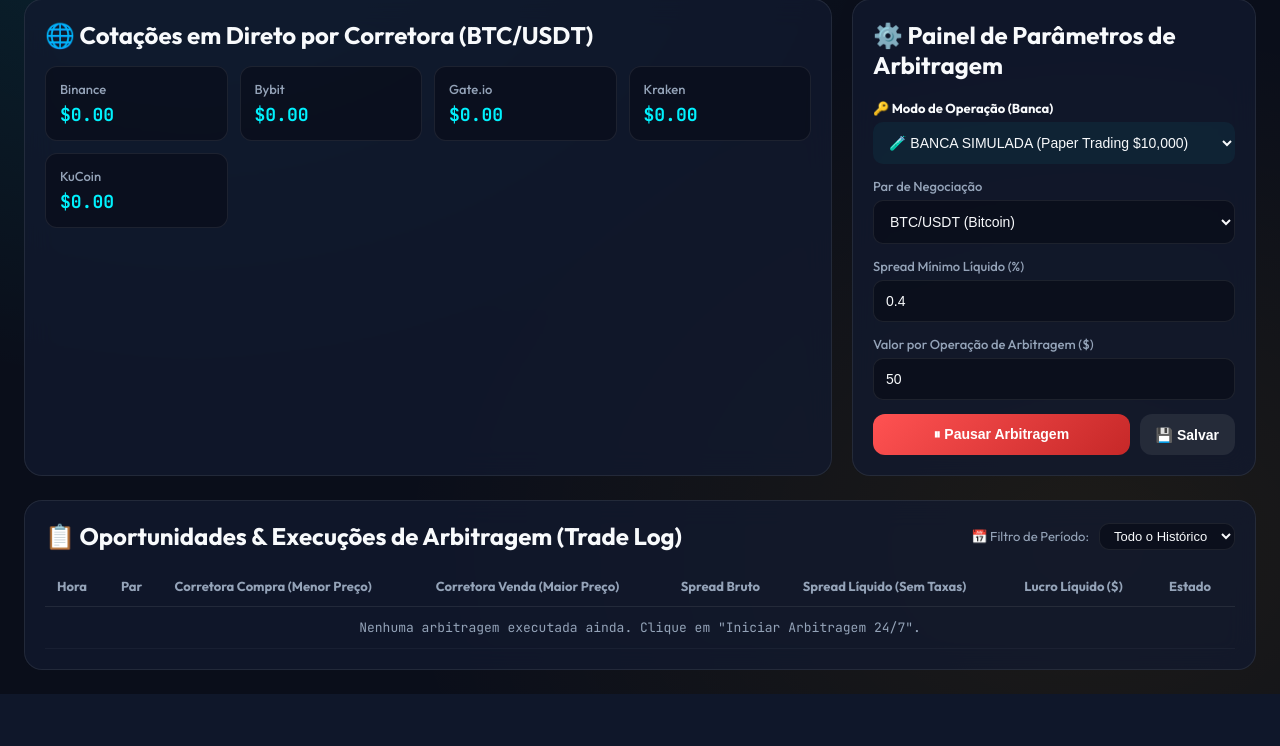
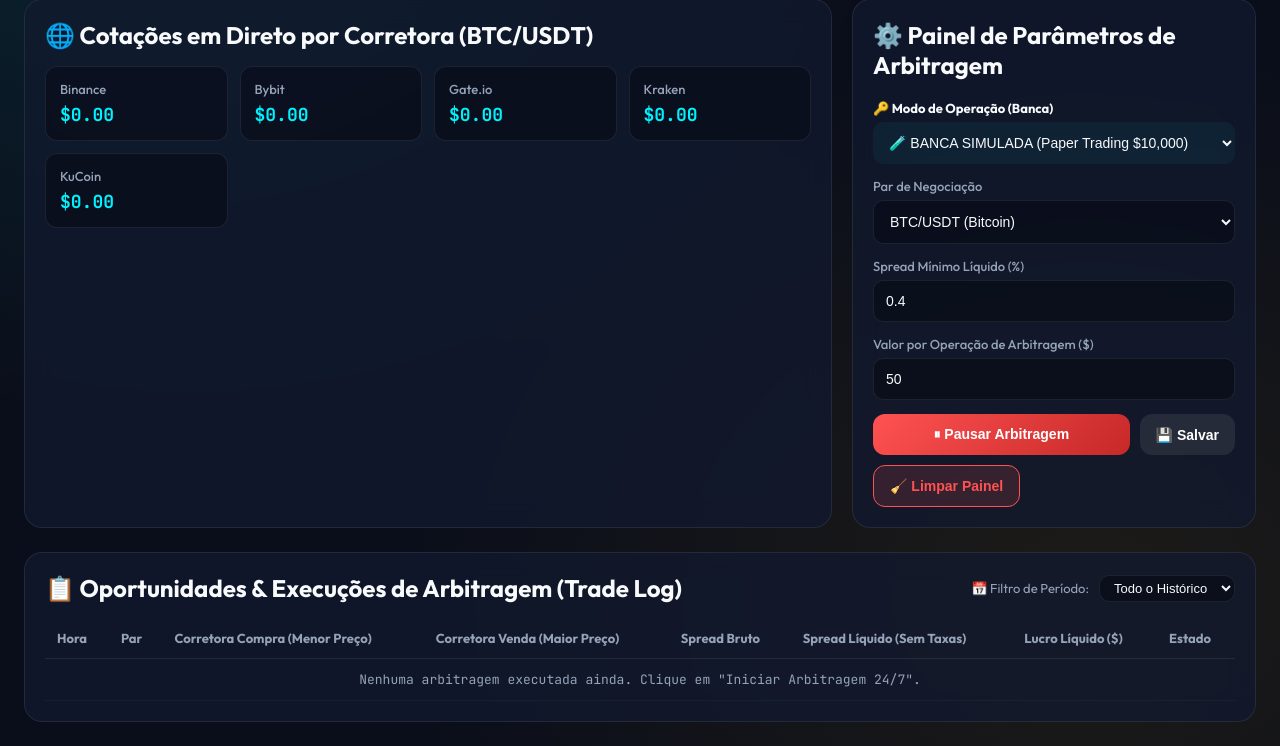
Before and after one commit to 116141/Projetos_Bots, a Flask app: page / in a window 1280 px wide. Shown: the part 281-1027 px from the top of the page. Before the commit the page ends 975 px from the top, so only its background shows below. Run offline with Flask 3, Linux system fonts and the light colour scheme; data that the repository does not hold is empty.

Commit message:
feat: adicionar botao Limpar Painel e forçar reset automatico do historico de simulacao ao ativar a Conta Real com banca Bybit (.43)

```diff
--- a/projects/bot_03_arbitragem_crypto/app.py
+++ b/projects/bot_03_arbitragem_crypto/app.py
@@ -38,9 +38,15 @@ def update_config():
     min_spread = float(data.get('min_spread', 0.4))
     trade_amount = float(data.get('trade_amount', 1000.0))
     trading_mode = data.get('trading_mode', 'SIMULATION')
+    reset_now = bool(data.get('reset_now', False))
 
-    bot.update_config(symbol, min_spread, trade_amount, trading_mode)
+    bot.update_config(symbol, min_spread, trade_amount, trading_mode, reset_now=reset_now)
     return jsonify({"status": "updated", "config": data})
+
+@app.route('/api/reset', methods=['POST'])
+def reset_stats():
+    bot.reset_stats()
+    return jsonify({"status": "reset", "is_running": bot.is_running})
 
 if __name__ == '__main__':
     port = int(os.environ.get('PORT', 5002))
--- a/projects/bot_03_arbitragem_crypto/arbitrage_engine.py
+++ b/projects/bot_03_arbitragem_crypto/arbitrage_engine.py
@@ -141,18 +141,23 @@ class ArbitrageBotEngine:
                 return trade_record
         return None
 
-    def update_config(self, symbol, min_spread, trade_amount, trading_mode="SIMULATION"):
+    def reset_stats(self):
+        with self._lock:
+            self.total_profit = 0.0
+            self.opportunities_found = 0
+            self.executed_trades = []
+
+    def update_config(self, symbol, min_spread, trade_amount, trading_mode="SIMULATION", reset_now=False):
         with self._lock:
             new_mode = str(trading_mode).upper()
+            mode_changed = (self.trading_mode != new_mode)
             self.trading_mode = new_mode
 
-            # Se está em CONTA REAL e o saldo real é $0.00 -> Mantém o painel a $0.00 sem dados fakes!
-            if new_mode == "LIVE":
-                live_balance = self.binance_balance + self.bybit_balance
-                if live_balance <= 0:
-                    self.total_profit = 0.0
-                    self.opportunities_found = 0
-                    self.executed_trades = []
+            # Se mudou para CONTA REAL ou se pediu reset -> Limpa todo o histórico anterior!
+            if new_mode == "LIVE" and (mode_changed or reset_now or self.total_profit > 100):
+                self.total_profit = 0.0
+                self.opportunities_found = 0
+                self.executed_trades = []
 
             self.symbol = symbol
             self.min_spread_pct = float(min_spread)
--- a/projects/bot_03_arbitragem_crypto/static/js/app.js
+++ b/projects/bot_03_arbitragem_crypto/static/js/app.js
@@ -8,6 +8,14 @@ document.addEventListener('DOMContentLoaded', () => {
     document.getElementById('btnToggleBot').addEventListener('click', toggleBotState);
     document.getElementById('configForm').addEventListener('submit', saveConfig);
     document.getElementById('selectPeriodFilter').addEventListener('change', filterAndRenderTrades);
+
+    document.getElementById('btnResetDashboard').addEventListener('click', async () => {
+        if (confirm('Deseja limpar todo o histórico anterior e reiniciar a contagem de lucros a $0.00 para a Conta Real?')) {
+            await fetch('/api/reset', { method: 'POST' });
+            alert('Painel limpo com sucesso! A contagem de lucros recomeçará do zero.');
+            fetchStatus();
+        }
+    });
 });
 
 async function fetchStatus() {
--- a/projects/bot_03_arbitragem_crypto/templates/index.html
+++ b/projects/bot_03_arbitragem_crypto/templates/index.html
@@ -93,12 +93,15 @@
           <input type="number" class="form-control" id="inputTradeAmount" value="50" min="5" step="5">
         </div>
 
-        <div style="display: flex; gap: 10px; margin-top: 10px;">
+        <div style="display: flex; gap: 10px; margin-top: 10px; flex-wrap: wrap;">
           <button type="button" class="btn btn-primary" id="btnToggleBot" style="flex: 1;">
             ▶ Iniciar Arbitragem 24/7
           </button>
           <button type="submit" class="btn" style="background: rgba(255,255,255,0.08); color: white;">
             💾 Salvar
+          </button>
+          <button type="button" class="btn" id="btnResetDashboard" style="background: rgba(255,82,82,0.15); color: #ff5252; border: 1px solid #ff5252;">
+            🧹 Limpar Painel
           </button>
         </div>
       </form>
```
